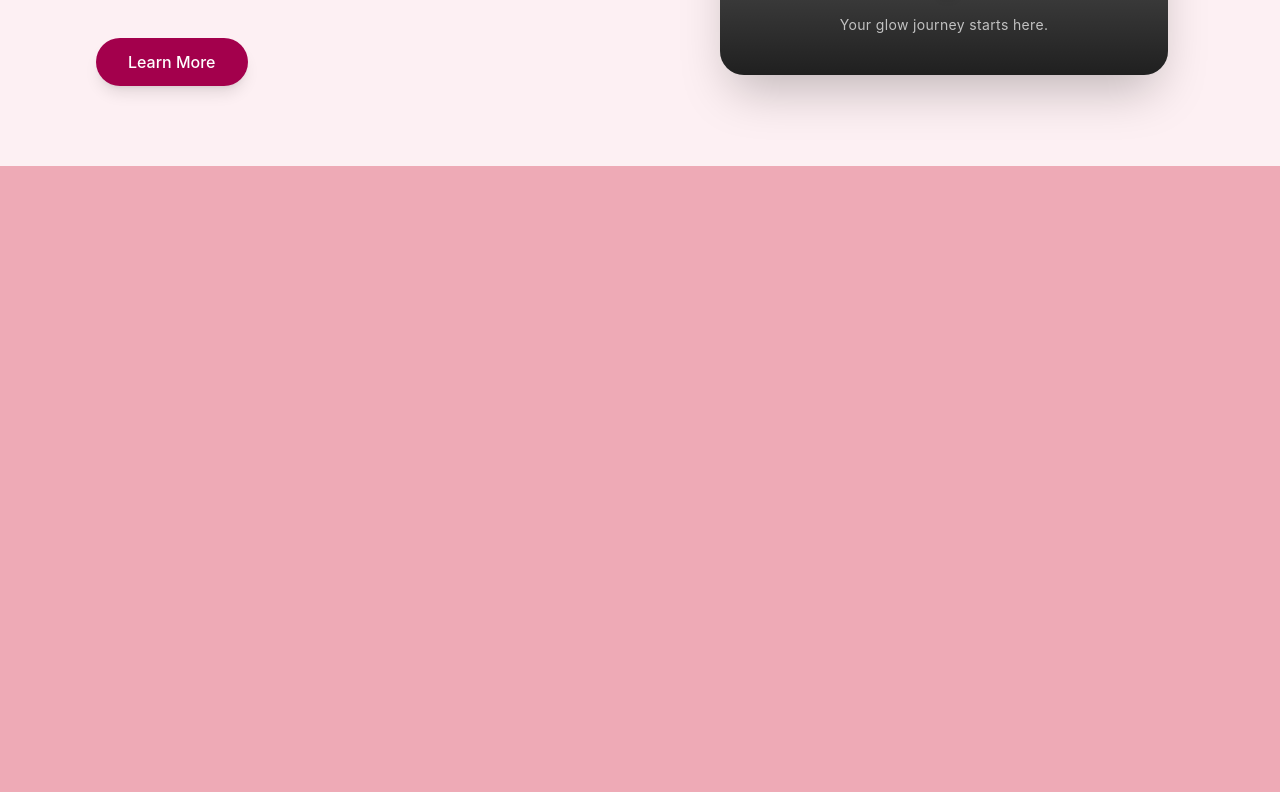
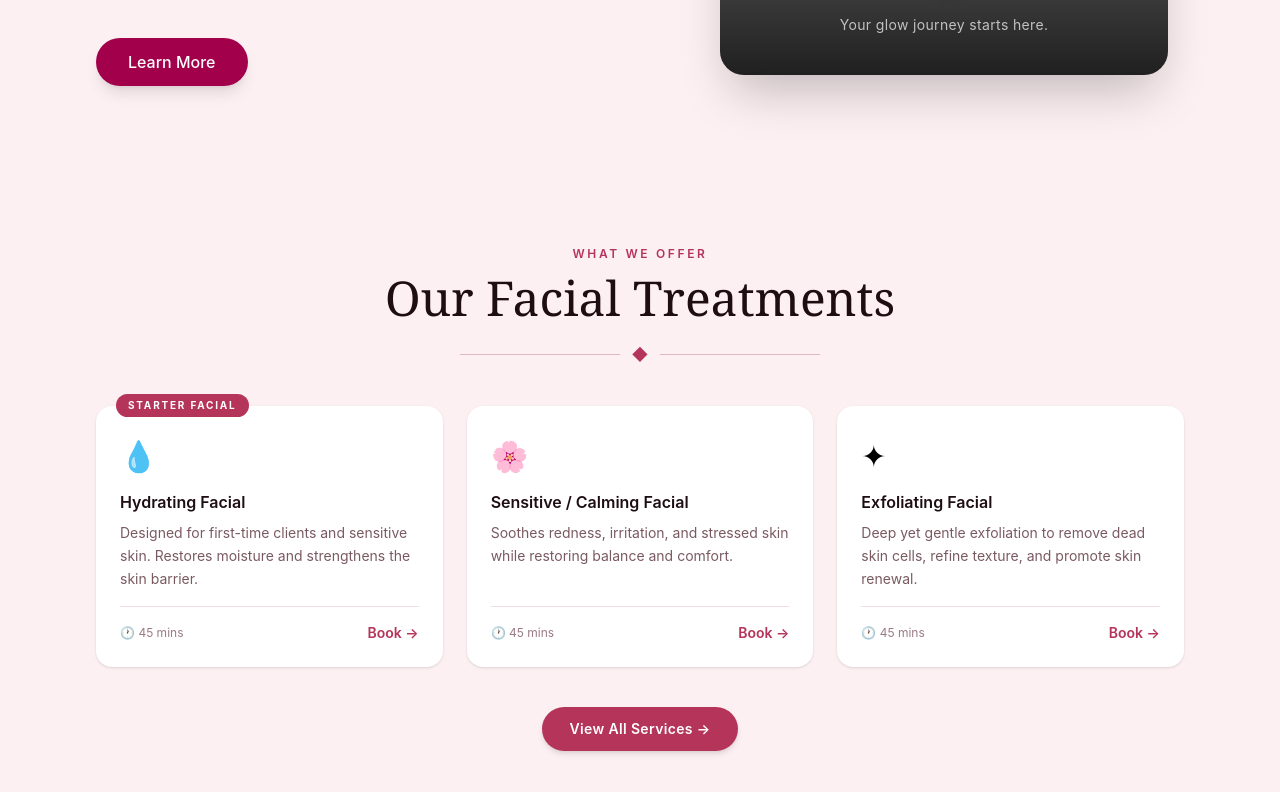
Before and after one commit to Nifemi101/LanaEclat, a React (Vite) app: page / in a window 1280 px wide. Shown: the part 1220-2012 px from the top of the page. Before the commit the page ends 1386 px from the top, so only its background shows below. Built offline with nearby package versions, Linux system fonts and the light colour scheme; grey boxes are pictures that could not be loaded.

Commit message:
added service section component

```diff
--- a/src/Pages/HomePage.jsx
+++ b/src/Pages/HomePage.jsx
@@ -1,12 +1,14 @@
 import MainLayout from "../Layout/MainLayout"
 import Herosection from "../Components/Herosection"
 import AboutSection from "../Components/AboutSection"
+import ServiceSection from "../Components/ServiceSection"
 const HomePage = () => {
   return (
     <>
     <MainLayout />
     <Herosection />
     <AboutSection />
+    <ServiceSection />
     </>
   )
 }
```
